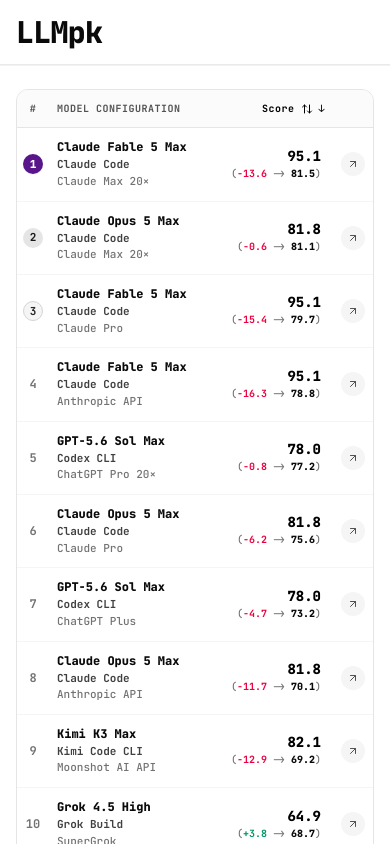
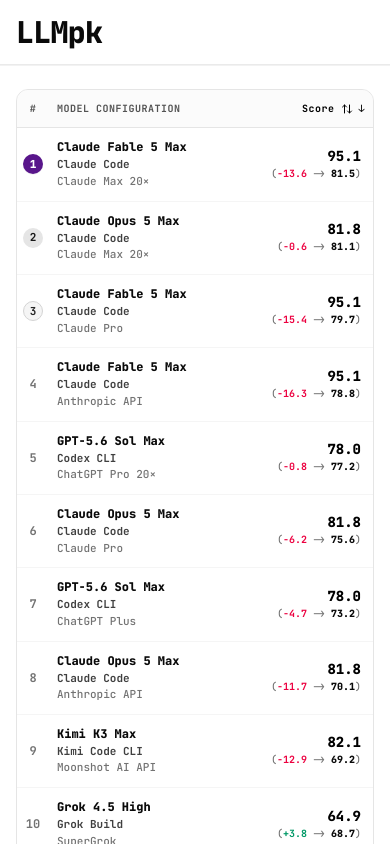
Before and after one commit to Vita0818/LLM-pk, a React (Vite) app: page / in a window 390 px wide. Shown: the top 844 px of the page. Built offline with nearby package versions, Linux system fonts and the light colour scheme.

Commit message:
refactor: remove arrow action column from leaderboard table

```diff
--- a/src/VercelAestheticPreview.tsx
+++ b/src/VercelAestheticPreview.tsx
@@ -272,7 +272,6 @@
                     <th className="hidden md:table-cell px-3.5 py-3.5 text-center font-bold text-cyan-900">
                       {renderSortLabel('Search', 'search_knowledge')}
                     </th>
-                    <th className="px-1.5 sm:px-4 py-3 text-right w-6 sm:w-12 shrink-0"></th>
                   </tr>
                 </thead>
                 <tbody className="divide-y divide-neutral-100 font-sans text-neutral-900">
@@ -372,13 +371,6 @@
                             </td>
                           );
                         })}
-
-                        {/* Arrow Action */}
-                        <td className="px-2 sm:px-4 py-3 sm:py-4 text-right">
-                          <div className="w-6 h-6 sm:w-7 sm:h-7 rounded-full bg-neutral-100 group-hover:bg-black flex items-center justify-center transition-colors ml-auto shrink-0">
-                            <ArrowUpRight className="w-3 h-3 sm:w-3.5 sm:h-3.5 text-neutral-600 group-hover:text-white transition-colors" />
-                          </div>
-                        </td>
                       </tr>
                     );
                   })}
```
